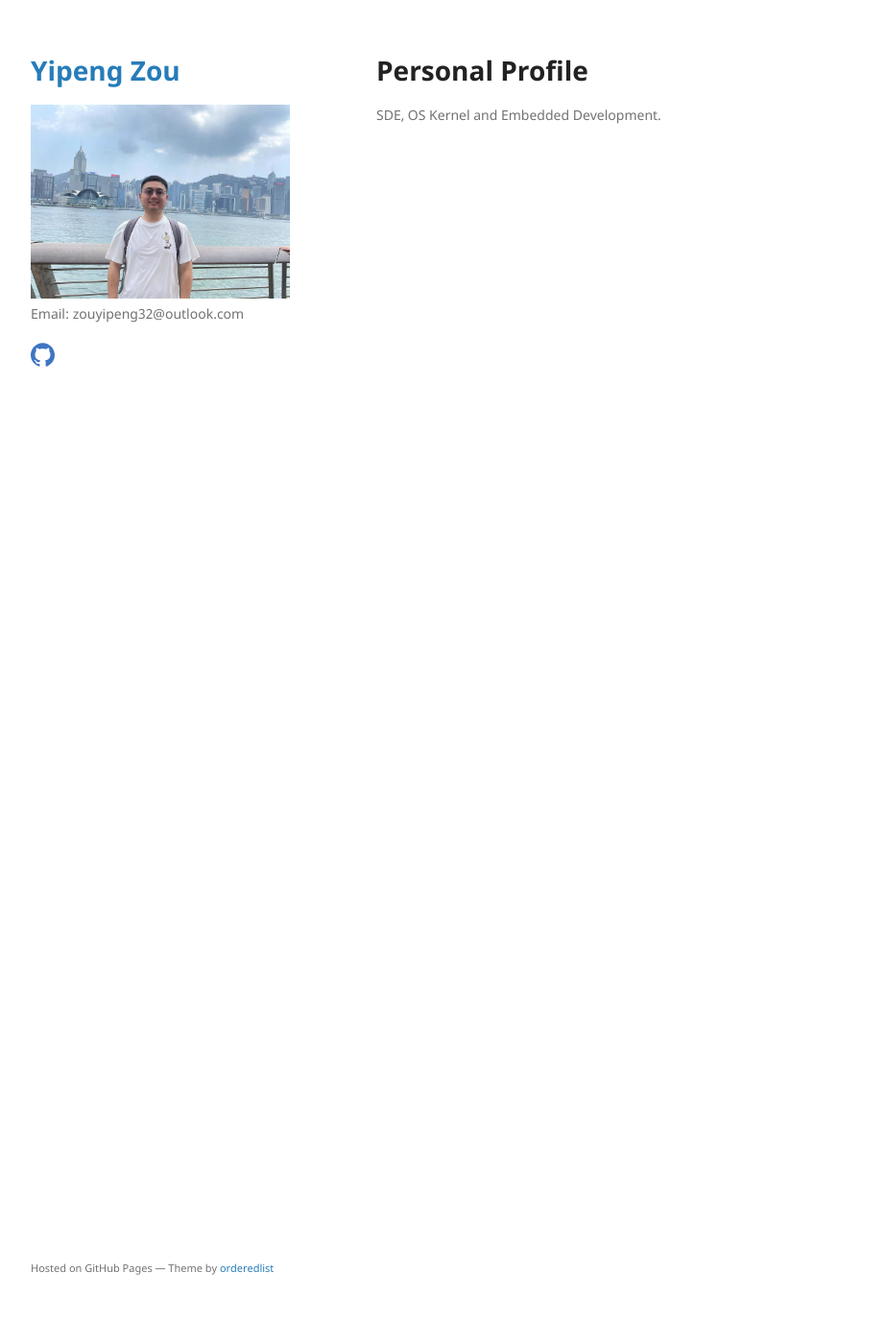
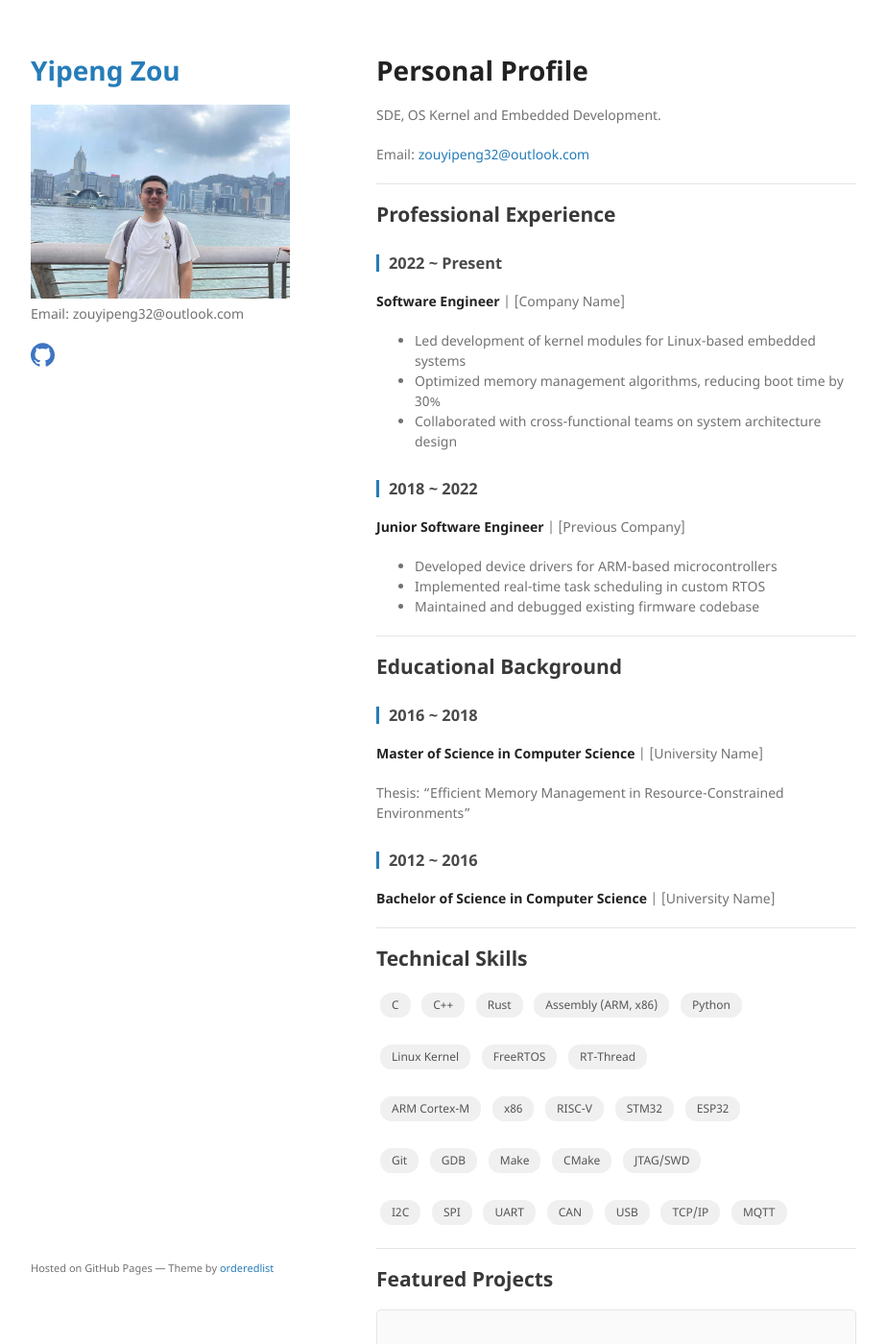
Before and after one commit to zouyipeng/zouyipeng.github.io, a Jekyll site: the page built from index.md, in a window 1280 px wide and 1400 px high. Shown: the whole window at 96% size, without its empty margins (178-1101 px from the left). Built offline with Jekyll 4.4.1, drawn with Linux system fonts in a browser that asks for light colours; our own code applies the rules of GitHub Pages for plain Markdown files; some of the changed text lies outside the part shown.

Commit message:
Add personal profile page with animated project cards
- Create custom CSS with skill tags and project card animations
- Create JavaScript for scroll-triggered project card animations
- Update index.md with personal profile, work experience, education, skills, and projects
- Add custom CSS and JS references to layout files

Signed-off-by: Yipeng Zou <403650485@qq.com>
Signed-off-by: AI Assistant <opencode@ai>

```diff
--- a/_includes/head-custom.html
+++ b/_includes/head-custom.html
@@ -6,4 +6,7 @@
 <!-- You can set your favicon here -->
 <!-- link rel="shortcut icon" type="image/x-icon" href="{{ '/favicon.ico' | relative_url }}" -->
 
+<!-- Custom CSS -->
+<link rel="stylesheet" href="{{ '/assets/css/custom.css' | relative_url }}">
+
 <!-- end custom head snippets -->
--- a/_layouts/default.html
+++ b/_layouts/default.html
@@ -50,5 +50,6 @@
       </footer>
     </div>
     <script src="{{ "/assets/js/scale.fix.js" | relative_url }}"></script>
+    <script src="{{ "/assets/js/projects-animation.js" | relative_url }}"></script>
   </body>
 </html>
--- /dev/null
+++ b/assets/css/custom.css
@@ -0,0 +1,74 @@
+/* Custom Styles for Personal Page */
+
+/* Skill Tags Cloud */
+.skill-tag {
+  display: inline-block;
+  padding: 4px 12px;
+  margin: 4px;
+  background: #f0f0f0;
+  border-radius: 12px;
+  font-size: 12px;
+  color: #555;
+  transition: background 0.3s, color 0.3s;
+}
+
+.skill-tag:hover {
+  background: #267CB9;
+  color: #fff;
+}
+
+/* Project Cards Animation */
+.project-card {
+  opacity: 0;
+  transform: translateY(30px);
+  transition: opacity 0.6s cubic-bezier(0.25, 0.46, 0.45, 0.94),
+              transform 0.6s cubic-bezier(0.25, 0.46, 0.45, 0.94);
+  margin-bottom: 20px;
+  padding: 15px;
+  border: 1px solid #e5e5e5;
+  border-radius: 5px;
+  background: #fafafa;
+}
+
+.project-card.visible {
+  opacity: 1;
+  transform: translateY(0);
+}
+
+.project-card:hover {
+  box-shadow: 0 2px 8px rgba(0, 0, 0, 0.1);
+  transform: translateY(-2px);
+  transition: box-shadow 0.3s, transform 0.3s;
+}
+
+.project-tech {
+  color: #888;
+  font-size: 12px;
+  margin: 5px 0;
+  font-weight: 500;
+}
+
+/* Timeline Styles */
+h3 {
+  margin-top: 30px;
+  border-left: 3px solid #267CB9;
+  padding-left: 10px;
+}
+
+h4 {
+  margin: 10px 0;
+  color: #333;
+}
+
+/* Responsive Design */
+@media screen and (max-width: 720px) {
+  .skill-tag {
+    font-size: 11px;
+    padding: 3px 10px;
+    margin: 3px;
+  }
+
+  .project-card {
+    padding: 12px;
+  }
+}
--- /dev/null
+++ b/assets/js/projects-animation.js
@@ -0,0 +1,26 @@
+document.addEventListener('DOMContentLoaded', function() {
+  const projectsSection = document.querySelector('.projects-section');
+
+  if (!projectsSection) return;
+
+  const observer = new IntersectionObserver((entries) => {
+    entries.forEach(entry => {
+      if (entry.isIntersecting) {
+        const projectCards = document.querySelectorAll('.project-card');
+
+        projectCards.forEach(card => {
+          const delay = parseInt(card.getAttribute('data-delay')) || 0;
+          setTimeout(() => {
+            card.classList.add('visible');
+          }, delay);
+        });
+
+        observer.unobserve(entry.target);
+      }
+    });
+  }, {
+    threshold: 0.2
+  });
+
+  observer.observe(projectsSection);
+});
--- a/index.md
+++ b/index.md
@@ -6,19 +6,92 @@ layout: default
 
 SDE, OS Kernel and Embedded Development.
 
-<!-- # Work Experience
+Email: [zouyipeng32@outlook.com](mailto:zouyipeng32@outlook.com)
 
-- SDE 2018 ~ Now
+---
 
-# Educational Background
+## Professional Experience
 
-- Master's degree in Computer Science
+### 2022 ~ Present
+**Software Engineer** | [Company Name]
 
-# Professional Skills
+- Led development of kernel modules for Linux-based embedded systems
+- Optimized memory management algorithms, reducing boot time by 30%
+- Collaborated with cross-functional teams on system architecture design
 
-- C
-- Linux
+### 2018 ~ 2022
+**Junior Software Engineer** | [Previous Company]
 
-# Certificates and Honors
+- Developed device drivers for ARM-based microcontrollers
+- Implemented real-time task scheduling in custom RTOS
+- Maintained and debugged existing firmware codebase
 
-- NA -->
+---
+
+## Educational Background
+
+### 2016 ~ 2018
+**Master of Science in Computer Science** | [University Name]
+
+Thesis: "Efficient Memory Management in Resource-Constrained Environments"
+
+### 2012 ~ 2016
+**Bachelor of Science in Computer Science** | [University Name]
+
+---
+
+## Technical Skills
+
+<span class="skill-tag">C</span>
+<span class="skill-tag">C++</span>
+<span class="skill-tag">Rust</span>
+<span class="skill-tag">Assembly (ARM, x86)</span>
+<span class="skill-tag">Python</span>
+
+<span class="skill-tag">Linux Kernel</span>
+<span class="skill-tag">FreeRTOS</span>
+<span class="skill-tag">RT-Thread</span>
+
+<span class="skill-tag">ARM Cortex-M</span>
+<span class="skill-tag">x86</span>
+<span class="skill-tag">RISC-V</span>
+<span class="skill-tag">STM32</span>
+<span class="skill-tag">ESP32</span>
+
+<span class="skill-tag">Git</span>
+<span class="skill-tag">GDB</span>
+<span class="skill-tag">Make</span>
+<span class="skill-tag">CMake</span>
+<span class="skill-tag">JTAG/SWD</span>
+
+<span class="skill-tag">I2C</span>
+<span class="skill-tag">SPI</span>
+<span class="skill-tag">UART</span>
+<span class="skill-tag">CAN</span>
+<span class="skill-tag">USB</span>
+<span class="skill-tag">TCP/IP</span>
+<span class="skill-tag">MQTT</span>
+
+---
+
+## Featured Projects
+
+<div class="projects-section">
+  <div class="project-card" data-delay="0">
+    <h3>[Project Name 1](https://github.com/zouyipeng/project1)</h3>
+    <p class="project-tech">C • Linux Kernel API • Make</p>
+    <p>Developed a kernel module for interfacing with custom hardware peripherals. Implemented interrupt handling and DMA transfer mechanisms.</p>
+  </div>
+
+  <div class="project-card" data-delay="150">
+    <h3>[Project Name 2](https://github.com/zouyipeng/project2)</h3>
+    <p class="project-tech">C • Assembly • ARM Architecture</p>
+    <p>Built a lightweight RTOS from scratch for ARM Cortex-M4. Features include task scheduling, semaphore synchronization, and memory protection.</p>
+  </div>
+
+  <div class="project-card" data-delay="300">
+    <h3>[Project Name 3](https://github.com/zouyipeng/project3)</h3>
+    <p class="project-tech">C++ • MQTT • FreeRTOS</p>
+    <p>Created a monitoring framework for distributed embedded systems. Implemented real-time data collection and remote telemetry.</p>
+  </div>
+</div>
```
Also changed, not shown: AGENTS.md (added, +129 -0 lines).
